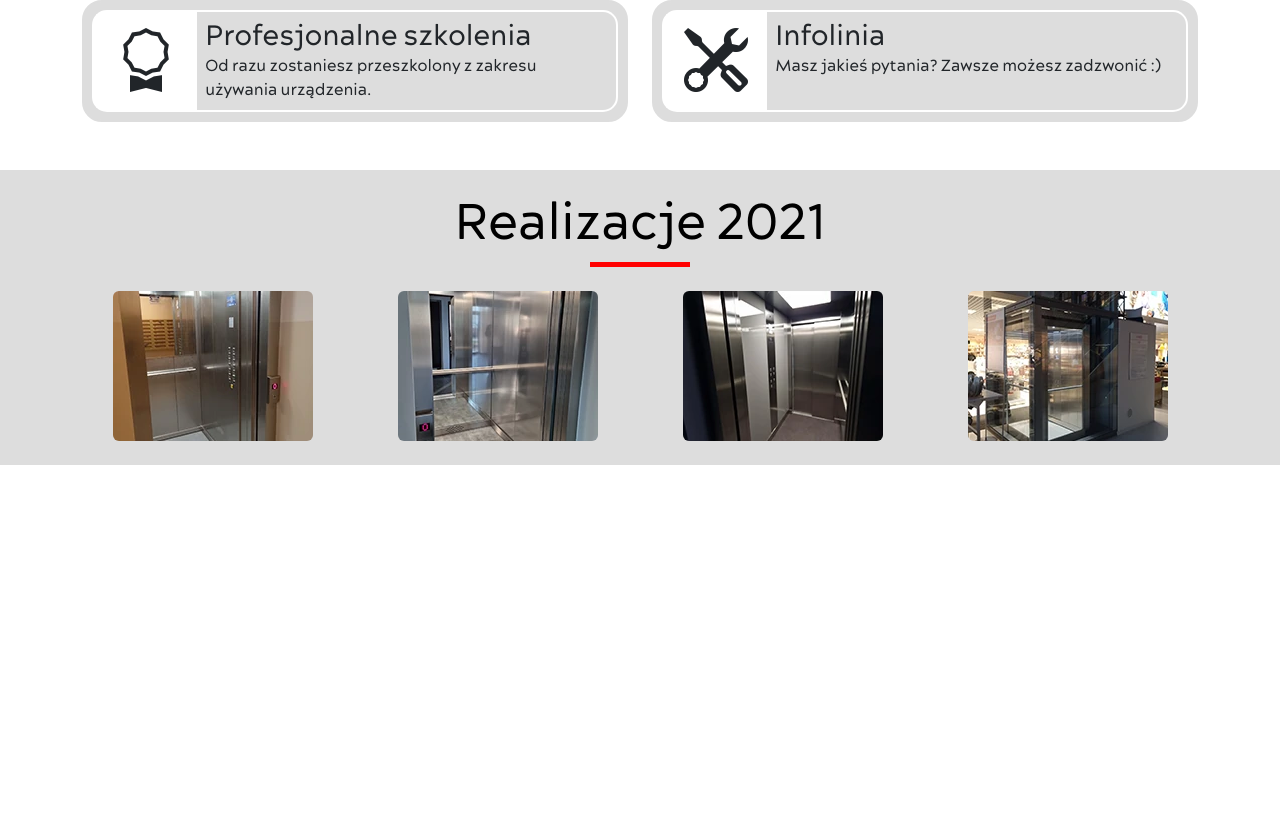
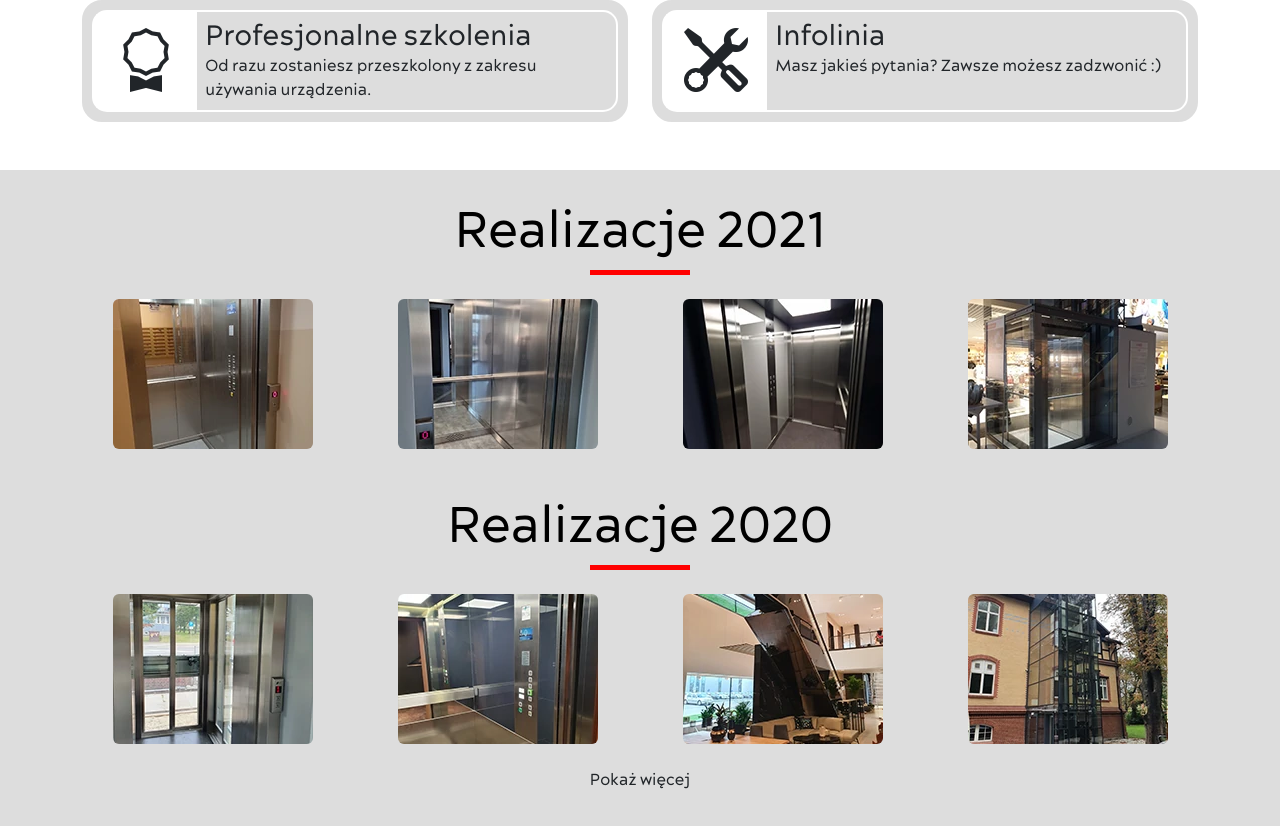
Before and after one commit to luiqiana/liftkatowice, a React (Create React App) app in the folder client/: page / in a window 1280 px wide. Shown: the part 2061-2887 px from the top of the page. Before the commit the page ends 2526 px from the top, so only its background shows below. Built offline with nearby package versions, Linux system fonts and the light colour scheme.

Commit message:
Added autogenerating projects list

```diff
--- a/client/src/components/index/Projects.js
+++ b/client/src/components/index/Projects.js
@@ -1,29 +1,64 @@
 import React, {Component} from 'react';
 
 import Container from "react-bootstrap/Container";
-import Row from "react-bootstrap/Row";
-import Col from "react-bootstrap/Col";
 
 import OtherImg from "./projects/OtherImg";
+import ProjectCreator from "./projects/ProjectCreator";
 
 // eslint-disable-next-line
 const galleryConfig = {
-	y2017: {
+	y2021: {
 		p1: {
-			t: "Fux Gliwice",
+			t: "SM Strzecha Bielsko-Biała",
+			n: 3
+		},
+		p2: {
+			t: "Rewadent Katowice",
+			n: 4
+		},
+		p3: {
+			t: "Klinika Dentystyczna Katowice",
+			n: 4
+		},
+		p4: {
+			t: "Agata Meble Włocławek",
+			n: 4
+		}
+	},
+	y2020: {
+		p1: {
+			t: "Hala Ruda Śląska",
+			n: 3
+		},
+		p2: {
+			t: "Hotel Skalny Szczyrk",
+			n: 4
+		},
+		p3: {
+			t: "Kler Katowice",
+			n: 4
+		},
+		p4: {
+			t: "Villa Florianka Ruda Śląska",
+			n: 3
+		}
+	},
+	y2019: {
+		p1: {
+			t: "Izba Rzemieślnicza Wrocław",
 			n: 4
 		},
 		p2: {
-			t: "Klub Studio Kraków",
-			n: 4
+			t: "Mops Ruda Śląska",
+			n: 3
 		},
 		p3: {
-			t: "Muzeum Śląskie Katowice",
-			n: 4
+			t: "Przedszkole nr. 16 Chorzów",
+			n: 3
 		},
 		p4: {
-			t: "Budynek Biurowy Lublin",
-			n: 4
+			t: "Unilever Katowice",
+			n: 3
 		}
 	},
 	y2018: {
@@ -44,57 +79,21 @@ const galleryConfig = {
 			n: 4
 		}
 	},
-	y2019: {
+	y2017: {
 		p1: {
-			t: "Izba Rzemieślnicza Wrocław",
+			t: "Fux Gliwice",
 			n: 4
 		},
 		p2: {
-			t: "Mops Ruda Śląska",
-			n: 3
-		},
-		p3: {
-			t: "Przedszkole nr. 16 Chorzów",
-			n: 3
-		},
-		p4: {
-			t: "Unilever Katowice",
-			n: 3
-		}
-	},
-	y2020: {
-		p1: {
-			t: "Hala Ruda Śląska",
-			n: 3
-		},
-		p2: {
-			t: "Hotel Skalny Szczyrk",
+			t: "Klub Studio Kraków",
 			n: 4
 		},
 		p3: {
-			t: "Kler Katowice",
+			t: "Muzeum Śląskie Katowice",
 			n: 4
 		},
 		p4: {
-			t: "Villa Florianka Ruda Śląska",
-			n: 3
-		}
-	},
-	y2021: {
-		p1: {
-			t: "SM Strzecha Bielsko-Biała",
-			n: 3
-		},
-		p2: {
-			t: "Rewadent Katowice",
-			n: 4
-		},
-		p3: {
-			t: "Klinika Dentystyczna Katowice",
-			n: 4
-		},
-		p4: {
-			t: "Agata Meble Włocławek",
+			t: "Budynek Biurowy Lublin",
 			n: 4
 		}
 	}
@@ -222,32 +221,11 @@ class Projects extends Component {
 			<>
 				<section id="projects" className="p-4">
 					<Container>
-						<Row>
-							<div className="header-container">
-								<h1>Realizacje 2021</h1>
-								<div className="divider mx-auto mb-4 mt-2" />
-							</div>
-							<Col sm={6} lg={3}>
-								<div className="img-container">
-									<img className="rounded" src={require("../../imgs/index/projects/2021-1.webp")} alt="Realizacja 2021" onClick={(e) => {e.preventDefault(); this.openGallery(2021, 1);}} />
-								</div>
-							</Col>
-							<Col sm={6} lg={3} className="mt-4 mt-sm-0">
-								<div className="img-container">
-									<img className="rounded" src={require("../../imgs/index/projects/2021-2.webp")} alt="Realizacja 2021" onClick={(e) => {e.preventDefault(); this.openGallery(2021, 2);}} />
-								</div>
-							</Col>
-							<Col sm={6} lg={3} className="mt-4 mt-lg-0">
-								<div className="img-container">
-									<img className="rounded" src={require("../../imgs/index/projects/2021-3.webp")} alt="Realizacja 2021" onClick={(e) => {e.preventDefault(); this.openGallery(2021, 3);}} />
-								</div>
-							</Col>
-							<Col sm={6} lg={3} className="mt-4 mt-lg-0">
-								<div className="img-container">
-									<img className="rounded" src={require("../../imgs/index/projects/2021-4.webp")} alt="Realizacja 2021" onClick={(e) => {e.preventDefault(); this.openGallery(2021, 4);}} />
-								</div>
-							</Col>
-						</Row>
+						<ProjectCreator
+							key={1}
+							config={galleryConfig}
+							openGallery={this.openGallery}
+						/>
 					</Container>
 				</section>
 				<div className="projects-gallery position-fixed" id="projectsGallery">
--- /dev/null
+++ b/client/src/components/index/projects/ColsCreator.js
@@ -0,0 +1,94 @@
+import React, {Component} from 'react';
+import Col from "react-bootstrap/Col";
+
+class ColsCreator extends Component {
+	constructor(props) {
+		super(props);
+
+		this.calcCols = this.calcCols.bind(this);
+	}
+
+	calcCols(NoTLO) {
+		switch(NoTLO) {
+			case 1:
+				return {
+					sm: 12,
+					md: 12,
+					lg: 12
+				};
+			case 2:
+				return {
+					sm: 6,
+					md: 6,
+					lg: 6
+				};
+			case 3:
+				return {
+					sm: 12,
+					md: 4,
+					lg: 4
+				};
+			case 4:
+				return {
+					sm: 6,
+					md: 6,
+					lg: 3
+				};
+			default: break;
+		}
+	}
+
+	calcClass(NoC, NoTLO) {
+		if(NoC > 0) {
+			switch(NoTLO) {
+				case 1:
+					return "";
+				case 2:
+					return "mt-4 mt-sm-0";
+				case 3:
+					return "mt-4 mt-md-0";
+				case 4:
+					if(NoC === 1) {
+						return "mt-4 mt-md-0";
+					}
+					else {
+						return "mt-4 mt-lg-0";
+					}
+				default: break;
+			}
+		}
+		else return "";
+	}
+
+	handleClick = (year, project) => this.props.openGallery(year, project);
+
+	render() {
+		const {year, config} = this.props;
+		const NoTLO = Object.keys(config).length;
+		const colsWidth = this.calcCols(NoTLO);
+
+		const cols = [];
+
+		for(let i = 0; i < NoTLO; i++) {
+			const project = Object.keys(config)[i].substring(1);
+
+			cols.push(
+				<Col key={i} sm={colsWidth.sm} md={colsWidth.md} lg={colsWidth.lg} className={this.calcClass(i, NoTLO)}>
+					<div className="img-container">
+						<img
+							className="rounded"
+							src={require(`../../../imgs/index/projects/${year}-${project}.webp`)}
+							title={config[`p${project}`].t}
+							alt={config[`p${project}`].t}
+							onClick={(e) => {e.preventDefault(); this.handleClick(year, project);}} />
+					</div>
+				</Col>
+			);
+		}
+
+		return cols;
+
+	}
+}
+
+export default ColsCreator;
--- /dev/null
+++ b/client/src/components/index/projects/ProjectCreator.js
@@ -0,0 +1,92 @@
+import React, {Component} from 'react';
+
+import Row from "react-bootstrap/Row";
+
+import ColsCreator from "./ColsCreator";
+
+class ProjectCreator extends Component {
+	constructor(props) {
+		super(props);
+
+		this.state = {
+			open: false
+		};
+	}
+
+	showMore = () => {
+		const collapse = document.getElementById("projectsCollapse");
+		const collapseButton = document.getElementById("projectsCollapseButton");
+		if(this.state.open) {
+			collapse.style.display = "none";
+			collapseButton.innerText = "Pokaż więcej";
+			this.setState({
+				open: false
+			});
+		}
+		else {
+			collapse.style.display = "block";
+			collapseButton.innerText = "Pokaż mniej";
+			this.setState({
+				open: true
+			});
+		}
+	}
+
+	render() {
+		const {config} = this.props;
+
+		const projects = [];
+		const projectsNC = [];
+		const projectsC = [];
+
+		const NoTLO = Object.keys(config).length;
+		for(let i = 0; i < NoTLO; i++) {
+			const year = Object.keys(config)[i].substring(1);
+
+			if(i > 1) {
+				projectsC.push(
+					<Row key={i} className={i > 0 ? "mt-5" : "mt-2"}>
+						<div className="header-container">
+							<h1>Realizacje {year}</h1>
+							<div className="divider mx-auto mb-4 mt-2" />
+						</div>
+						<ColsCreator
+							key={i}
+							year={year}
+							config={config[`y${year}`]}
+							openGallery={this.props.openGallery}
+						/>
+					</Row>
+				);
+			}
+			else {
+				projectsNC.push(
+					<Row key={i} className={i > 0 ? "mt-5" : "mt-2"}>
+						<div className="header-container">
+							<h1>Realizacje {year}</h1>
+							<div className="divider mx-auto mb-4 mt-2" />
+						</div>
+						<ColsCreator
+							key={i}
+							year={year}
+							config={config[`y${year}`]}
+							openGallery={this.props.openGallery}
+						/>
+					</Row>
+				);
+			}
+		}
+
+		projects.push(projectsNC);
+		projects.push(<div key="15" className="projects-collapse" style={{display: "none"}} id="projectsCollapse">{projectsC}</div>);
+		projects.push(
+			<div key="10" className="show-more-container text-center mt-4">
+				<p id="projectsCollapseButton" onClick={this.showMore}>Pokaż więcej</p>
+			</div>
+		);
+
+		return projects;
+	}
+}
+
+export default ProjectCreator;
--- a/client/src/styles/scss/style.scss
+++ b/client/src/styles/scss/style.scss
@@ -365,6 +365,17 @@ section#offer {
 section#projects {
 	background-color: #dddddd;
 
+	div.show-more-container {
+		p#projectsCollapseButton {
+			cursor: pointer;
+			transition: 0.5s;
+
+			&:hover {
+				color: #ff0000;
+			}
+		}
+	}
+
 	div.header-container {
 		text-align: center;
 
```
Also changed, not shown: client/src/styles/css/style.css, 1 other file (tests, documents, lock files or other folders).
